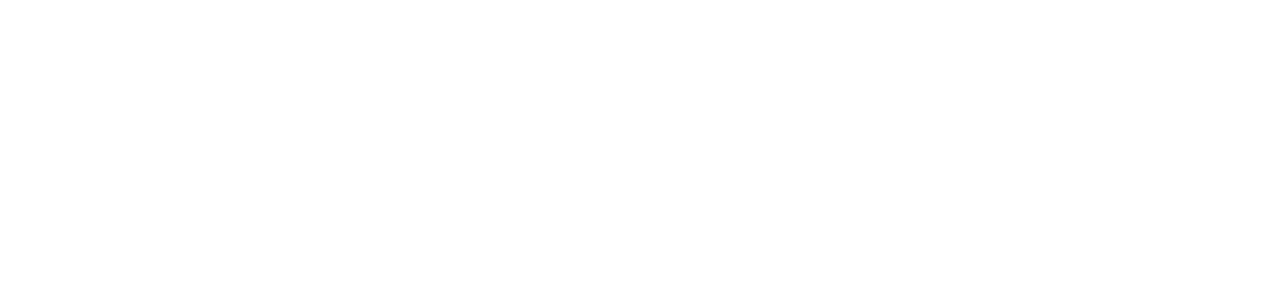
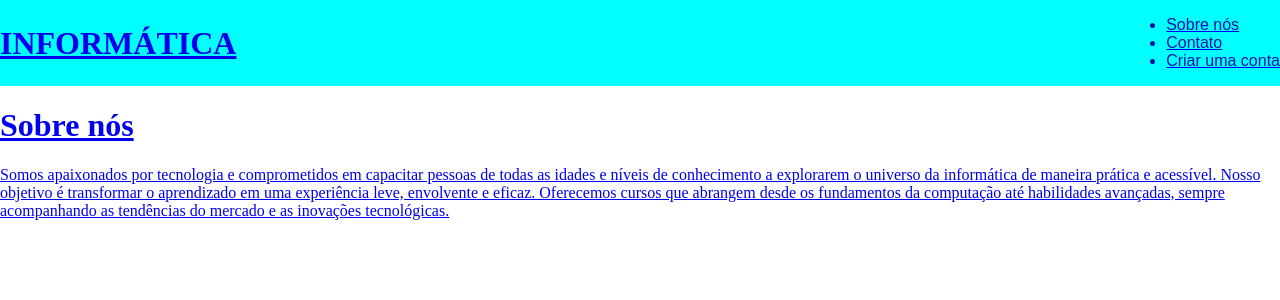
Before and after one commit to ClaraChavess/siteCursos, a React (Create React App) app: page /sobre-nos in a window 1280 px wide. Shown: the top 300 px of the page. Built offline with nearby package versions, Linux system fonts and the light colour scheme.

Commit message:
colocando conteudo da pagina inicial

```diff
--- a/package.json
+++ b/package.json
@@ -7,8 +7,10 @@
     "@testing-library/jest-dom": "^6.6.3",
     "@testing-library/react": "^16.2.0",
     "@testing-library/user-event": "^13.5.0",
+    "axios": "^1.8.4",
     "react": "^19.0.0",
     "react-dom": "^19.0.0",
+    "react-router-dom": "^7.4.0",
     "react-scripts": "5.0.1",
     "web-vitals": "^2.1.4"
   },
--- a/src/App.css
+++ /dev/null
@@ -1,38 +0,0 @@
-.App {
-  text-align: center;
-}
-
-.App-logo {
-  height: 40vmin;
-  pointer-events: none;
-}
-
-@media (prefers-reduced-motion: no-preference) {
-  .App-logo {
-    animation: App-logo-spin infinite 20s linear;
-  }
-}
-
-.App-header {
-  background-color: #282c34;
-  min-height: 100vh;
-  display: flex;
-  flex-direction: column;
-  align-items: center;
-  justify-content: center;
-  font-size: calc(10px + 2vmin);
-  color: white;
-}
-
-.App-link {
-  color: #61dafb;
-}
-
-@keyframes App-logo-spin {
-  from {
-    transform: rotate(0deg);
-  }
-  to {
-    transform: rotate(360deg);
-  }
-}
--- a/src/App.js
+++ b/src/App.js
@@ -1,12 +1,25 @@
-import logo from './logo.svg';
-import './App.css';
+import React from 'react';
+import Header from './components/header';
+import CriarConta from './components/CriarConta';
+import SobreNos from './components/SobreNos';
+import Contato from './components/Contato';
+import Home from './Home';
+import { BrowserRouter, Route, Routes, Router,Link } from 'react-router-dom';
+
 
 function App() {
   return (
-    <div className="App">
-
-    </div>
-  );
-}
-
+    <BrowserRouter>
+    <div className='App'>
+      <Header/>
+      <Routes>
+        <Route path='/' element={<Home/>}></Route>
+          <Route path='/contato' element={<Contato/>}></Route>
+          <Route path='/sobre-nos' element={<SobreNos/>}></Route>
+          <Route path='/criar-conta' element={<CriarConta/>}></Route>
+        </Routes>
+   </div>
+   </BrowserRouter>
+  )
+};
 export default App;
--- /dev/null
+++ b/src/Home.jsx
@@ -0,0 +1,16 @@
+import React from "react";
+import { Link } from "react-router-dom";
+
+function Home(){
+    return(
+<div class="home">
+    <Link to='/'>
+    <h1 class="princial">Página principal</h1>
+    </Link>
+
+</div>
+
+)
+}
+
+export default Home;
--- /dev/null
+++ b/src/components/Contato.jsx
@@ -0,0 +1,14 @@
+import React from "react";
+import { Link } from "react-router-dom";
+
+function Contato(){
+    return(
+<div class="contato">
+    <Link to='contato'><h1 class="titulo">Nosso contato</h1></Link>
+
+</div>
+
+)
+}
+
+export default Contato;
--- /dev/null
+++ b/src/components/CriarConta.jsx
@@ -0,0 +1,13 @@
+import React from "react";
+import { Link } from "react-router-dom";
+
+function CriarConta(){
+    return(
+<div class="conta">
+    <Link to='criar-conta'><h1>Crie aqui sua conta</h1></Link>
+</div>
+
+)
+}
+
+export default CriarConta;
--- /dev/null
+++ b/src/components/SobreNos.jsx
@@ -0,0 +1,20 @@
+import React from "react";
+import { Link } from "react-router-dom";
+
+function SobreNos(){
+    return(
+<div class="conteudo">
+    <Link to='sobre-nos'>
+    <h1 class="titulo">Sobre nós</h1>
+        <p>
+        Somos apaixonados por tecnologia e comprometidos em capacitar pessoas de todas as idades e níveis de conhecimento a explorarem o universo da informática de maneira prática e acessível.
+
+        Nosso objetivo é transformar o aprendizado em uma experiência leve, envolvente e eficaz. Oferecemos cursos que abrangem desde os fundamentos da computação até habilidades avançadas, sempre acompanhando as tendências do mercado e as inovações tecnológicas.</p>
+       </Link>
+       </div>
+
+
+)
+}
+
+export default SobreNos;
--- /dev/null
+++ b/src/components/header.jsx
@@ -0,0 +1,21 @@
+import React from "react";
+import { Link } from "react-router-dom";
+import './header.module.css';
+import styles from './header.module.css';
+
+function Header(){
+    return(
+<header className={styles.navegacao}>
+        <div>
+            <Link to='/'><h1>INFORMÁTICA</h1></Link>
+        </div>
+            <ul>
+                <Link to="/sobre-nos"><li className={styles.link}>Sobre nós</li></Link>
+                <Link to='/contato'><li className={styles.link}>Contato</li></Link>
+                <Link to='/criar-conta'><li className={styles.link}>Criar uma conta</li></Link>
+            </ul>
+    </header>
+    )
+}
+
+export default Header;
--- /dev/null
+++ b/src/components/header.module.css
@@ -0,0 +1,16 @@
+.navegacao{
+    display: flex;
+    flex-direction: row;
+    justify-content: space-between; /*ESPAÇO ENTRE ELES*/
+    align-items: center;
+    background-color: aqua;
+}
+
+li{
+    color: rgb(8, 16, 166);
+    font-family: "Poppins", sans-serif;
+    font-weight: 500;
+    font-style: normal;
+    text-decoration: none;
+
+}
--- a/src/index.css
+++ b/src/index.css
@@ -1,13 +1,3 @@
 body {
   margin: 0;
-  font-family: -apple-system, BlinkMacSystemFont, 'Segoe UI', 'Roboto', 'Oxygen',
-    'Ubuntu', 'Cantarell', 'Fira Sans', 'Droid Sans', 'Helvetica Neue',
-    sans-serif;
-  -webkit-font-smoothing: antialiased;
-  -moz-osx-font-smoothing: grayscale;
 }
-
-code {
-  font-family: source-code-pro, Menlo, Monaco, Consolas, 'Courier New',
-    monospace;
-}
```
Also changed, not shown: 2 other files (tests, documents, lock files or other folders).
